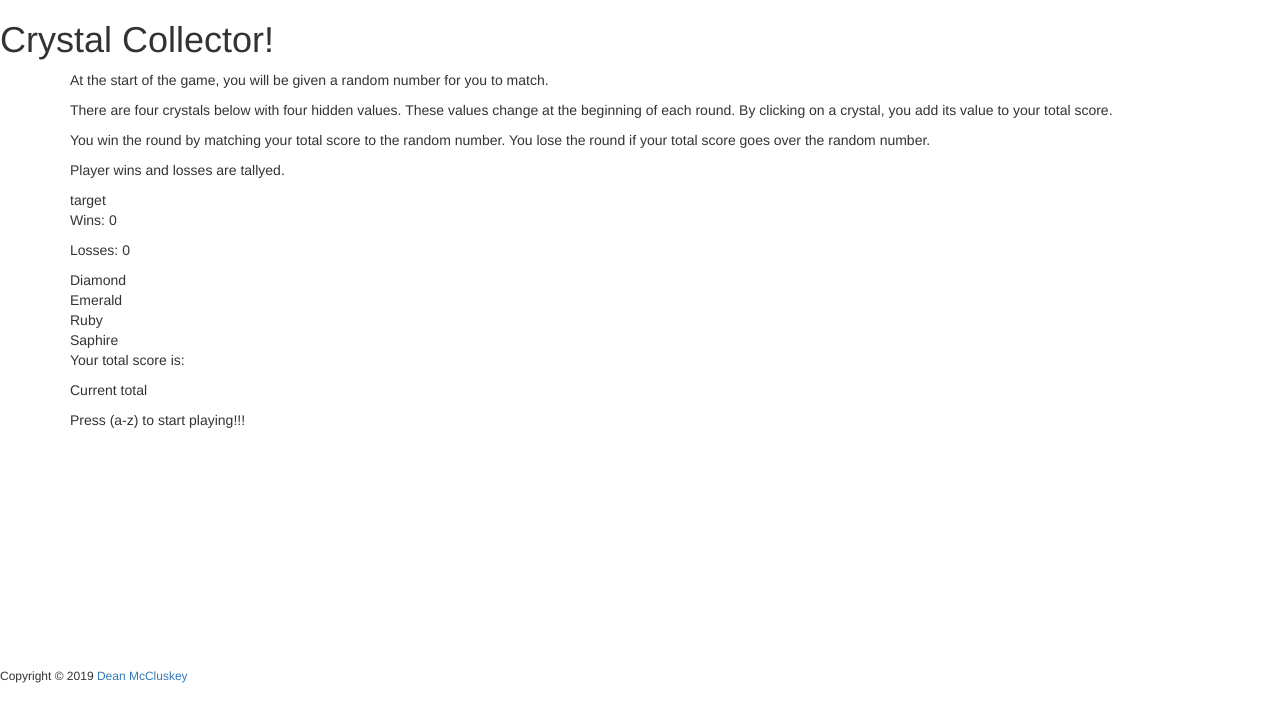
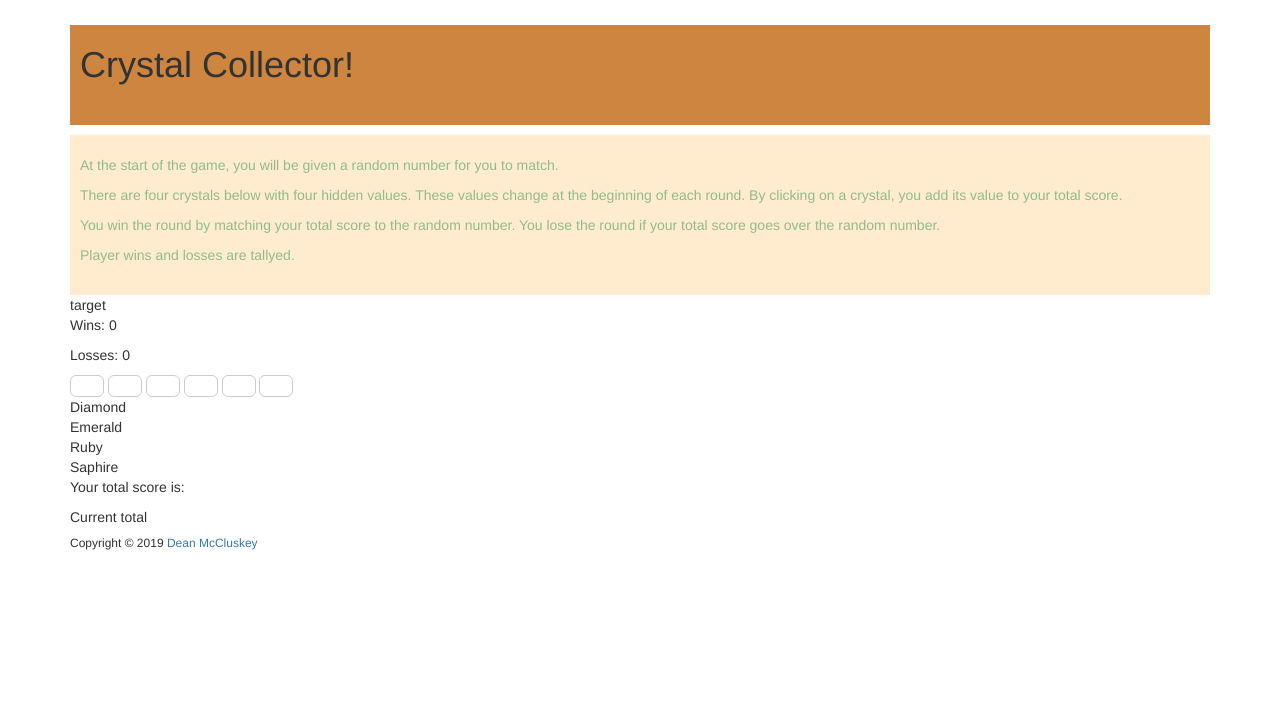
Before and after one commit to deanmccluskey/unit-4-game-a, a plain HTML site: page index.html in a window 1280 px wide. Drawn offline with nearby package versions, Linux system fonts and the light colour scheme.

Commit message:
update all

```diff
--- a/assets/css/style.css
+++ b/assets/css/style.css
@@ -0,0 +1,28 @@
+body {
+
+    font-size: '18px';
+    width: '960px';
+    padding: 5px;
+}
+
+.container {
+    /*margin: 5px;*/
+}
+
+h1 {
+    background-color: peru;
+    color: 'white';
+    padding-top: 20px;
+    padding-left: 10px;
+    padding-bottom: 40px;
+    padding-right: 10px;
+}
+
+.instructions {
+    background-color: blanchedalmond;
+    color: darkseagreen;
+    padding-top: 20px;
+    padding-left: 10px;
+    padding-bottom: 20px;
+    padding-right: 10px;
+}
--- a/index.html
+++ b/index.html
@@ -31,10 +31,11 @@ Each crystal should have a random hidden value between 1 - 12.
 <!DOCTYPE html>
 <html lang="en-us">
 <head>
-  <title>Crrystal Collector</title>
+  <title>Crystal Collector</title>
   <meta charset="UTF-8"/>
   <!-- Scaling to viewing devise -->
   <meta name="viewport" content="width=device-width, intial-scale=1.0"/>
+  <!-- Reset CSS -->
   <link rel="stylesheet" type="text/css" href="assets/css/reset.css">
   <!-- Latest compiled and minified CSS -->
   <link rel="stylesheet"
@@ -51,10 +52,10 @@ Each crystal should have a random hidden value between 1 - 12.
     src="https://cdnjs.cloudflare.com/ajax/libs/jquery/3.1.0/jquery.min.js"></script>
 </head>
 <body>
-    <header>
-        <h1>Crystal Collector!</h1>
-    </header>
     <div class="container">
+        <header>
+            <h1>Crystal Collector!</h1>
+        </header>
         <!-- Display instructions -->
         <div class="instructions">
             <p>At the start of the game, you will be given a random number for you
@@ -76,6 +77,24 @@ Each crystal should have a random hidden value between 1 - 12.
             </div>
         </div>
         <div row>
+            <button class="btn btn-default btn-lg left-button">
+                <span class="fa fa-arrow-left"></span>
+            </button>
+            <button class="btn btn-default btn-lg down-button">
+                <span class="fa fa-arrow-down"></span>
+            </button>
+            <button class="btn btn-default btn-lg right-button">
+                <span class="fa fa-arrow-right"></span>
+            </button>
+            <button class="btn btn-default btn-lg left-button">
+                <span class="fa fa-arrow-left"></span>
+            </button>
+            <button class="btn btn-default btn-lg down-button">
+                <span class="fa fa-arrow-down"></span>
+            </button>
+            <button class="btn btn-default btn-lg right-button">
+                <span class="fa fa-arrow-right"></span>
+            </button>
             <div col>Diamond</div>
             <div col>Emerald</div>
             <div col>Ruby</div>
@@ -90,20 +109,20 @@ Each crystal should have a random hidden value between 1 - 12.
                     <p>Current total</p>
                 </div>
             </div>
-        </div>
-   <div>
-      <!-- Display directions, and results of round -->
+    </div>
+<!--   <div>
+      <!-- Display directions, and results of round
       <p id="directions-text">Press (a-z) to start playing!!!</p>
-      <!-- Display computer choice at end of round -->
+      <!-- Display computer choice at end of round
       <p id="computer-choice-text"> </p>
-      <!-- # of times the user has guessed the letter correctly -->
+      <!-- # of times the user has guessed the letter correctly
       <p id="wins-text"></p>
       <!-- # of times the user has failed to guess the letter correctly
-        after exhausting all guesses -->
+        after exhausting all guesses
       <p id="losses-text"></p>
-      <!-- # of guesses left in round -->
+      <!-- # of guesses left in round
       <p id="guesses-left-text"></p>
-      <!-- Letters that the user typed in round -->
+      <!-- Letters that the user typed in round
       <p id="guesses-so-far"></p>
     </div>
   </div>
@@ -118,7 +137,8 @@ Each crystal should have a random hidden value between 1 - 12.
   <br>
   <br>
   <br>
-  <!-- Define Footer, Enter Info - Copyright, Link to GitHub -->
+  <!-- Define Footer, Enter Info - Copyright, Link to GitHub
+-->
   <footer>
     <h6>Copyright &copy; 2019 <a id="myname" href="https://github.com/deanmccluskey">
       Dean McCluskey</a></h6>
```
Also changed, not shown: assets/images/1-CrystalCollector.jpg.png (added).
